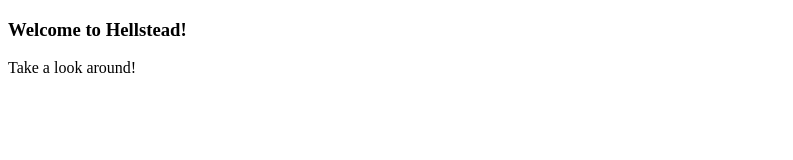
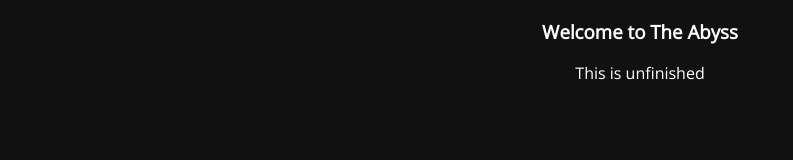
Before and after one commit to MiekSilver/MiekSilver.github.io, a plain HTML site: page index.html in a window 1280 px wide. Shown: the whole page, without its empty margins (0-793 px from the left). Drawn offline with nearby package versions, Linux system fonts and the light colour scheme.

Commit message:
added css

```diff
--- /dev/null
+++ b/css.css
@@ -0,0 +1,9 @@
+:root {
+  font-family: 'Open Sans', sans-serif;
+  color: rgb(255, 255, 255);
+  background-color: rgb(17, 17, 17);
+}
+
+body {
+  text-align: center;
+}
--- a/index.html
+++ b/index.html
@@ -3,9 +3,17 @@
   <head>
     <meta charset="utf-8">
     <title>Hellstead Undead</title>
+
+    <!--
+    Link css and js to index.html file
+      -->
+
+      <link rel="stylesheet" href="css.css">
+      <link href="https://fonts.googleapis.com/css?family=Open+Sans&display=swap" rel="stylesheet">
+
   </head>
   <body>
-    <h3>Welcome to Hellstead!</h3>
-    <p>Take a look around!</p>
+    <h3>Welcome to The Abyss</h3>
+    <p>This is unfinished</p>
   </body>
 </html>
```
